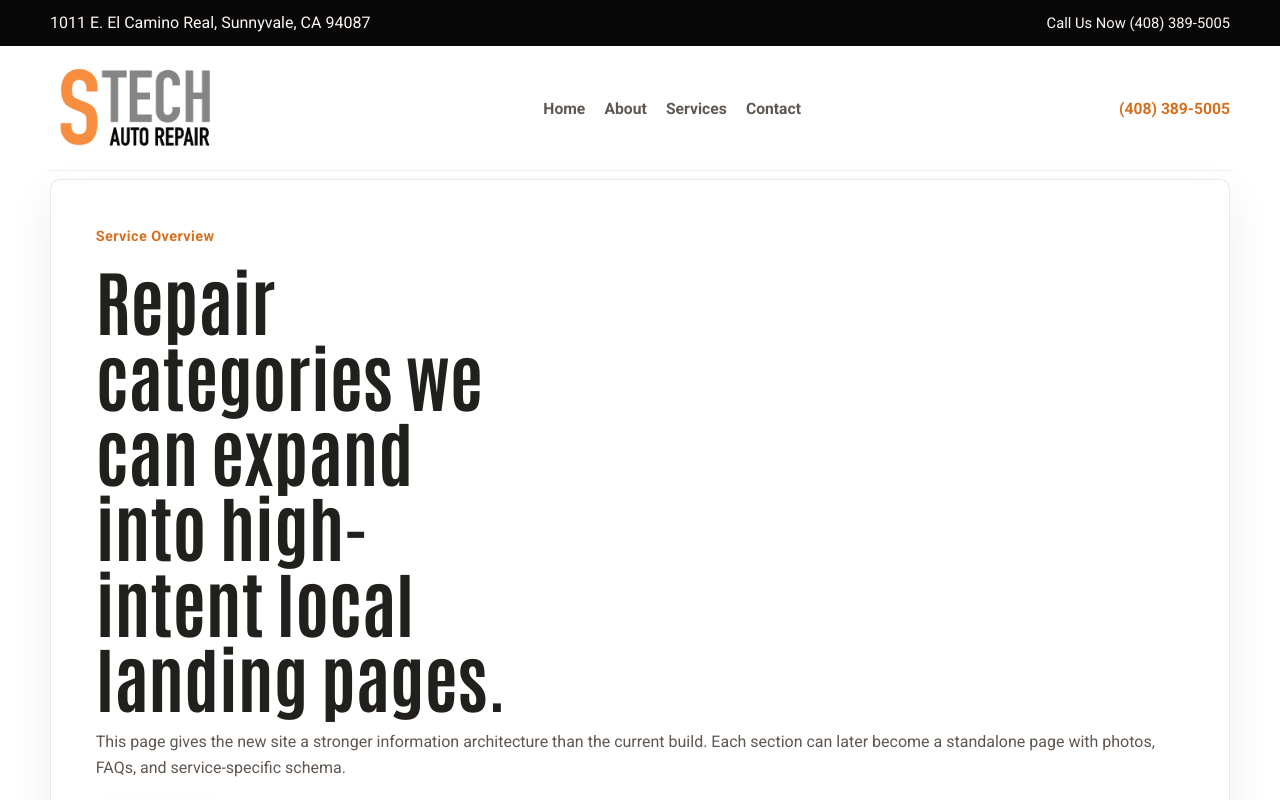
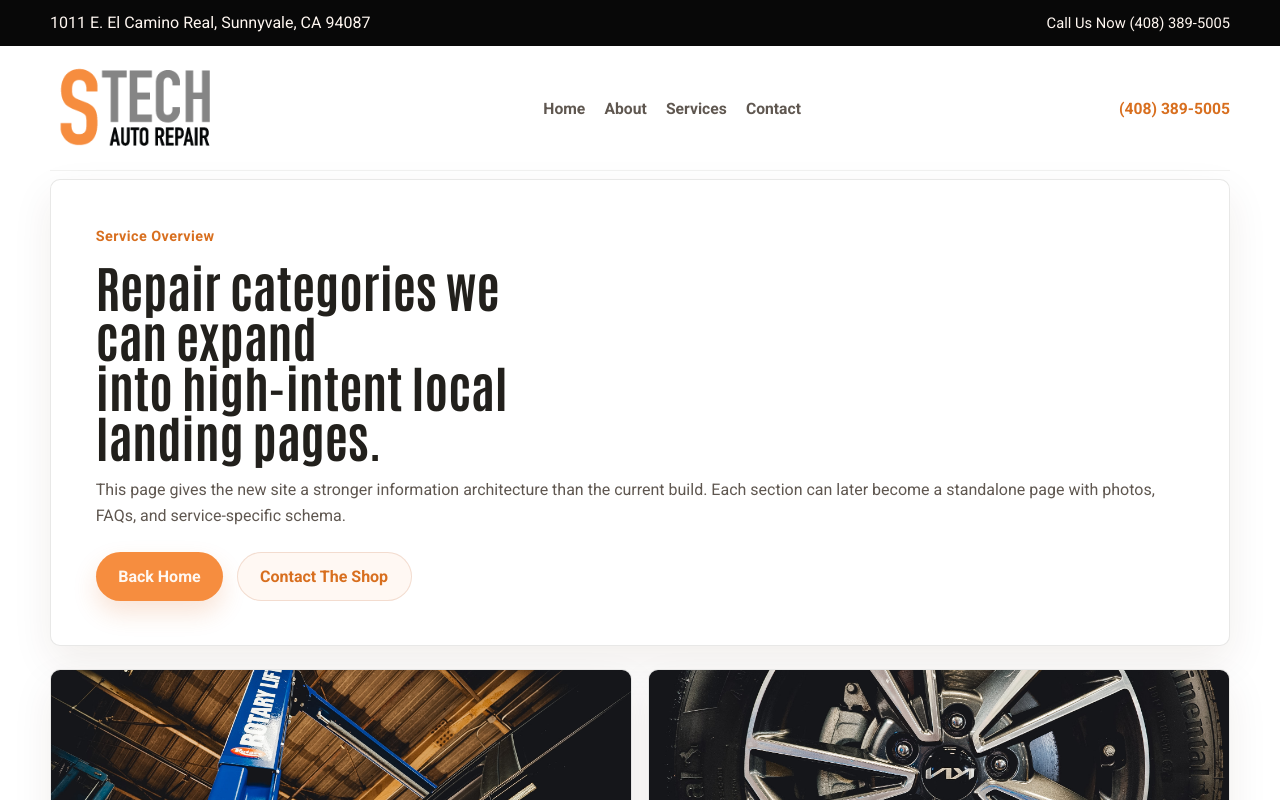
Before and after one commit to DietmarSZ/stechherman, a Next.js app: page /services in a window 1280 px wide. Shown: the top 800 px of the page. Built offline with nearby package versions, Linux system fonts and the light colour scheme.

Commit message:
Tighten services hero heading layout

```diff
--- a/src/app/globals.css
+++ b/src/app/globals.css
@@ -435,6 +435,12 @@ span {
   line-height: 1;
 }
 
+.services-hero-title {
+  max-width: 18ch;
+  font-size: clamp(2.3rem, 3.9vw, 3.4rem);
+  line-height: 1;
+}
+
 .cta-banner {
   align-items: center;
   background: linear-gradient(135deg, rgba(255, 138, 51, 0.12), rgba(255, 255, 255, 1));
--- a/src/app/services/page.tsx
+++ b/src/app/services/page.tsx
@@ -17,7 +17,11 @@ export default function ServicesPage() {
     <main className="inner-page">
       <header className="inner-hero">
         <p className="eyebrow">Service Overview</p>
-        <h1>Repair categories we can expand into high-intent local landing pages.</h1>
+        <h1 className="services-hero-title">
+          Repair categories we can expand
+          <br />
+          into high-intent local landing pages.
+        </h1>
         <p>
           This page gives the new site a stronger information architecture than the current build.
           Each section can later become a standalone page with photos, FAQs, and service-specific
```
